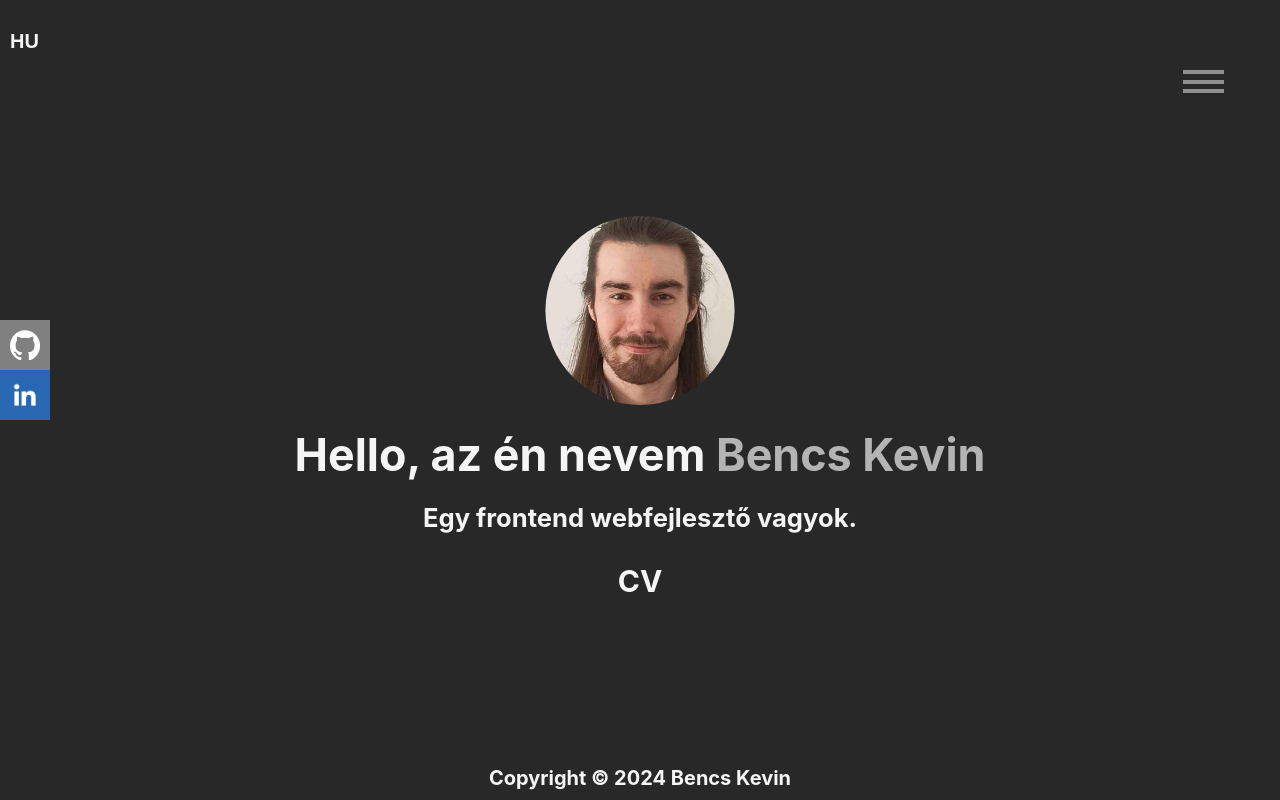
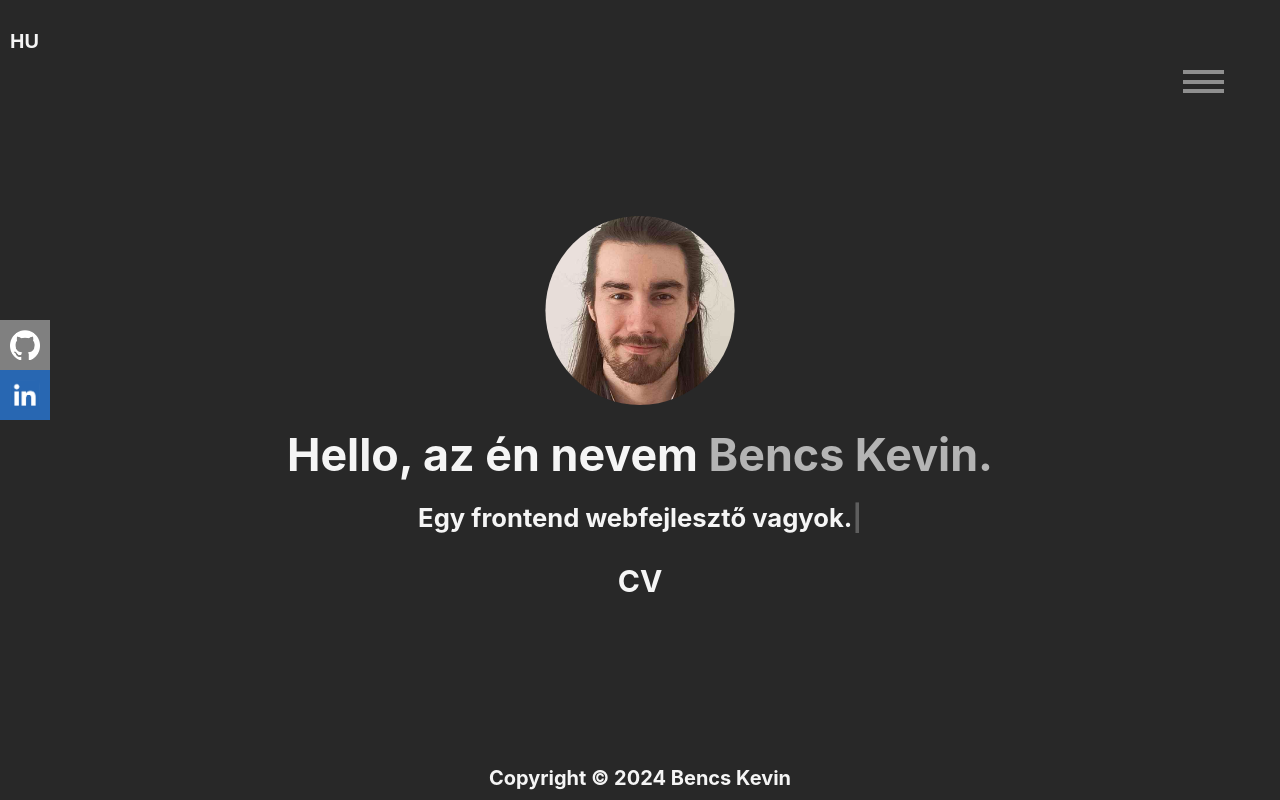
Before and after one commit to kevinbencs/portfolio, a React (Create React App) app: page / in a window 1280 px wide. Built offline with nearby package versions, Linux system fonts and the light colour scheme.

Commit message:
Text animation

```diff
--- a/package.json
+++ b/package.json
@@ -12,6 +12,7 @@
     "react-dom": "^18.2.0",
     "react-router-dom": "^6.22.1",
     "react-scripts": "5.0.1",
+    "uuid": "^10.0.0",
     "web-vitals": "^2.1.4"
   },
   "scripts": {
--- a/src/App.js
+++ b/src/App.js
@@ -61,11 +61,11 @@ function App() {
 
   return (
     <div className="App">
-      <HashRouter>
+      <BrowserRouter>
         <Layout menu={menu} footerClass={footerClass} {...content}>
           <Main {...content} />
         </Layout>
-      </HashRouter>
+      </BrowserRouter>
     </div>
   );
 }
--- a/src/components/layout.jsx
+++ b/src/components/layout.jsx
@@ -1,4 +1,4 @@
-import React, { useEffect } from 'react';
+import React, { useEffect, useState } from 'react';
 import Header from './header/header';
 import Footer from './footer/footer';
 import ScrollTop from './scrolltop';
@@ -6,6 +6,7 @@ import { useLocation, Link } from 'react-router-dom';
 
 export default function Layout(props) {
   const location = useLocation();
+  const [displayLocation, setDisplayLocation] = useState(location);
 
   useEffect(() => {
     props.setArrowRight(
@@ -18,6 +19,13 @@ export default function Layout(props) {
     );
 
   }, []);
+
+  useEffect(() => {
+    setTimeout(() => {
+      setDisplayLocation(location);
+    },1000)
+  },[location]);
+
   return (
     <>
       <Header {...props.menu} />
@@ -25,12 +33,12 @@ export default function Layout(props) {
       <main>
 
         <nav>
-          {location.pathname !== '/contact' &&
+          {displayLocation.pathname !== '/contact' &&
             <Link to={location.pathname === '/' ? '/portfolio' : '/contact'} className={props.arrowRight}>
               <span></span>
             </Link>
           }
-          {location.pathname !== '/' &&
+          {displayLocation.pathname !== '/' &&
             <Link to={location.pathname === '/portfolio' ? '/' : '/portfolio'} className={props.arrowLeft}>
               <span></span>
             </Link>
--- /dev/null
+++ b/src/components/makespan.jsx
@@ -0,0 +1,7 @@
+export default function Makespan(props) {
+  return (
+    <span>
+        {props.text}
+    </span>
+  )
+}
--- a/src/pages/home.jsx
+++ b/src/pages/home.jsx
@@ -1,4 +1,4 @@
-import { useRef } from 'react';
+import { useEffect, useRef, useState } from 'react';
 import './page.css';
 import GithubLogo from '../images/github-mark-white.png';
 import LinkedinLogo from '../images/linkedin.png';
@@ -6,6 +6,59 @@ import Portrait from '../images/portrait.jpg';
 import cv from '../cv/Bencs_Kevin_CV.pdf';
 import hu from '../language/hu.json';
 import eng from '../language/eng.json';
+import { v4 as uuidv4 } from 'uuid';
+import Makespan from '../components/makespan';
+
+
+const showText = (setH1Text, setName, setPText, language, setH1Line, setPline, setPlineClass) => {
+
+  let TextArray = '';
+  let h1Text = '';
+  const name = 'Bencs Kevin.';
+  let pText = '';
+  if (language === 'HU') {
+    h1Text = hu.home.h1;
+    pText = hu.home.about;
+  }
+  else {
+    h1Text = eng.home.h1;
+    pText = eng.home.about;
+  }
+
+  for (let i = 0; i < h1Text.length; i++) {
+    setTimeout(() => {
+      TextArray += h1Text[i];
+      setH1Text(TextArray.split(''));
+    }, 50 * i);
+  }
+
+  setTimeout(() => {
+    TextArray = '';
+    for (let i = 0; i < name.length; i++) {
+      setTimeout(() => {
+        TextArray += name[i];
+        setName(TextArray.split(''));
+      }, 50 * i);
+    }
+  }, 50 * h1Text.length)
+
+  setTimeout(() => {
+    setH1Line('');
+    setPline('|');
+    TextArray = '';
+    for (let i = 0; i < pText.length; i++) {
+      setTimeout(() => {
+        TextArray += pText[i];
+        setPText(TextArray.split(''));
+      }, 50 * i);
+    }
+  }, 53 * (h1Text.length + name.length))
+
+  setTimeout(() => {
+    setPlineClass('about-cursor');
+  }, 53 * (h1Text.length + name.length + pText.length))
+
+};
 
 
 export default function Home(props) {
@@ -13,6 +66,12 @@ export default function Home(props) {
   const cvButton = useRef(null);
   const githubLink = useRef(null);
   const linkedinLink = useRef(null);
+  const [h1text, setH1Text] = useState([]);
+  const [Name, setName] = useState([]);
+  const [pText, setPText] = useState([]);
+  const [h1Line, setH1Line] = useState('|');
+  const [pLine, setPline] = useState('');
+  const [pLineClass, setPlineClass] = useState('');
 
   const handleCVButton = () => {
     cvButton.current.blur();
@@ -26,16 +85,34 @@ export default function Home(props) {
     linkedinLink.current.blur();
   };
 
+  useEffect(() => {
+    setH1Line('|');
+    setPline('');
+    setPlineClass('');
+    setH1Text([]);
+    setName([]);
+    setPText([]);
+    setTimeout(() => {
+      showText(setH1Text, setName, setPText, props.language, setH1Line, setPline, setPlineClass);
+    }, 900);
+  }, [props.language]);
+
+  useEffect(() => {
+    setInterval(() => {
+
+    }, 500);
+  }, []);
+
 
   return (
     <>
       <section className={`about ${props.aboutClass}`}>
         <img src={Portrait} alt='Portrait' className='portrait' />
         <h1>
-          {props.language === 'HU' ? hu.home.h1 : eng.home.h1} <span className='name'>Bencs Kevin</span>
+          <span>{h1text.map(r => <Makespan text={r} key={uuidv4()} />)}</span> <strong className='name'>{Name.map(r => <Makespan text={r} key={uuidv4()} />)}</strong>{h1Line}
         </h1>
         <p>
-          {props.language === 'HU' ? hu.home.about : eng.home.about}
+          {pText.map(r => <Makespan text={r} key={uuidv4()} />)}<span className={pLineClass}>{pLine}</span>
         </p>
         <div className='cv-container'>
           <a href={cv} target="_blank" rel="noreferrer" download='Bencs_Kevin_CV' ref={cvButton} onClick={handleCVButton}>
--- a/src/pages/page.css
+++ b/src/pages/page.css
@@ -107,6 +107,22 @@ home page
     }
 }
 
+
+.about-cursor{
+    animation: cursor-show 0.75s infinite;
+}
+
+@keyframes cursor-show{
+    0%{
+        opacity: 0;
+    }
+    50%{
+        opacity: 1;
+    }
+    100%{
+        opacity: 0;
+    }
+}
 
 
 /****************************************************************************************************************
@@ -631,12 +647,12 @@ nav .directionRightPortfolio::after{
 }
 
 nav .directionRight:hover::after {
-    left: -5vw;
+    left:  max(-5vw, -55px);
     opacity: 1;
 }
 
 nav .directionRight:focus::after {
-    left: -5vw;
+    left: max(-5vw, -55px);
     opacity: 1;
 }
 
@@ -790,12 +806,12 @@ nav .directionLeftPortfolio::after{
 }
 
 nav .directionLeft:hover::after {
-    left: calc(5vw + 120px);
+    left:  min(calc(5vw + 120px), 175px);
     opacity: 1;
 }
 
 nav .directionLeft:focus::after {
-    left: calc(5vw + 120px);
+    left:  min(calc(5vw + 120px), 175px);
     opacity: 1;
 }
 
```
Also changed, not shown: 2 other files (tests, documents, lock files or other folders).
